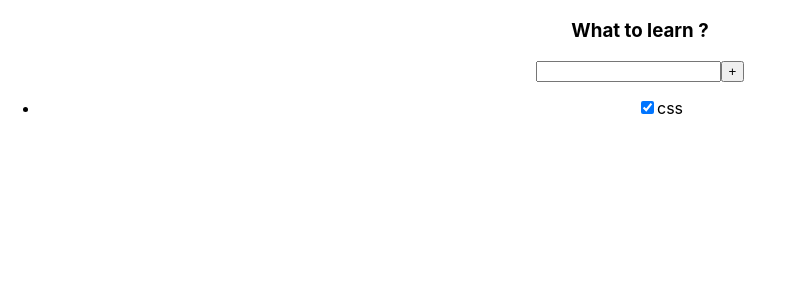
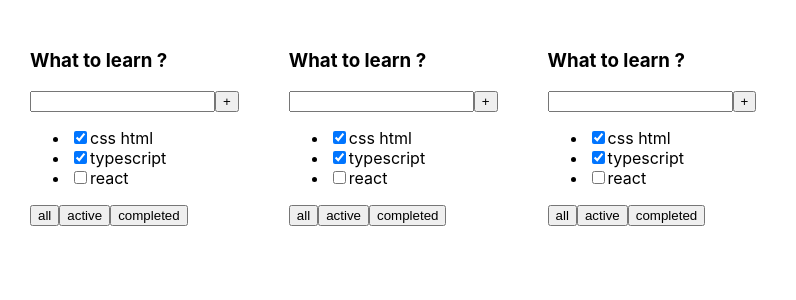
Before and after one commit to vovasobol1/project-react, a React (Create React App) app in the folder my-app/: page / in a window 1280 px wide. Shown: the top 300 px of the page, without its empty margins (0-796 px from the left). Built offline with nearby package versions, Linux system fonts and the light colour scheme.

Commit message:
создан компонент Todolist и вынесен в отдельный файл

```diff
--- a/my-app/src/App.css
+++ b/my-app/src/App.css
@@ -1,38 +1,8 @@
-.App {
-  text-align: center;
+.App{
+  padding: 30px;
+  display: flex;
 }
 
-.App-logo {
-  height: 40vmin;
-  pointer-events: none;
+.App > div{
+  margin-right: 50px;
 }
-
-@media (prefers-reduced-motion: no-preference) {
-  .App-logo {
-    animation: App-logo-spin infinite 20s linear;
-  }
-}
-
-.App-header {
-  background-color: #282c34;
-  min-height: 100vh;
-  display: flex;
-  flex-direction: column;
-  align-items: center;
-  justify-content: center;
-  font-size: calc(10px + 2vmin);
-  color: white;
-}
-
-.App-link {
-  color: #61dafb;
-}
-
-@keyframes App-logo-spin {
-  from {
-    transform: rotate(0deg);
-  }
-  to {
-    transform: rotate(360deg);
-  }
-}
--- a/my-app/src/App.tsx
+++ b/my-app/src/App.tsx
@@ -1,28 +1,15 @@
 import React from 'react';
-import logo from './logo.svg';
 import './App.css';
+import {Todolist} from "./Todolist";
 
 function App() {
     return (
         <div className="App">
             <Todolist/>
+            <Todolist/>
+            <Todolist/>
         </div>
     );
 }
 
-function Todolist() {
-    return (
-        <div>
-            <h3>What to learn ?</h3>
-            <div>
-                <input/>
-                <button>+</button>
-            </div>
-            <ul>
-                <li><input type="checkbox" checked={true}/><span>css</span></li>
-            </ul>
-        </div>
-    )
-}
-
 export default App;
--- /dev/null
+++ b/my-app/src/Todolist.tsx
@@ -0,0 +1,23 @@
+import React from "react";
+
+export function Todolist() {
+    return (
+        <div>
+            <h3>What to learn ?</h3>
+            <div>
+                <input/>
+                <button>+</button>
+            </div>
+            <ul>
+                <li><input type="checkbox" checked={true}/><span>css html</span></li>
+                <li><input type="checkbox" checked={true}/><span>typescript</span></li>
+                <li><input type="checkbox" checked={false}/><span>react</span></li>
+            </ul>
+            <div>
+                <button>all</button>
+                <button>active</button>
+                <button>completed</button>
+            </div>
+        </div>
+    )
+}
```
